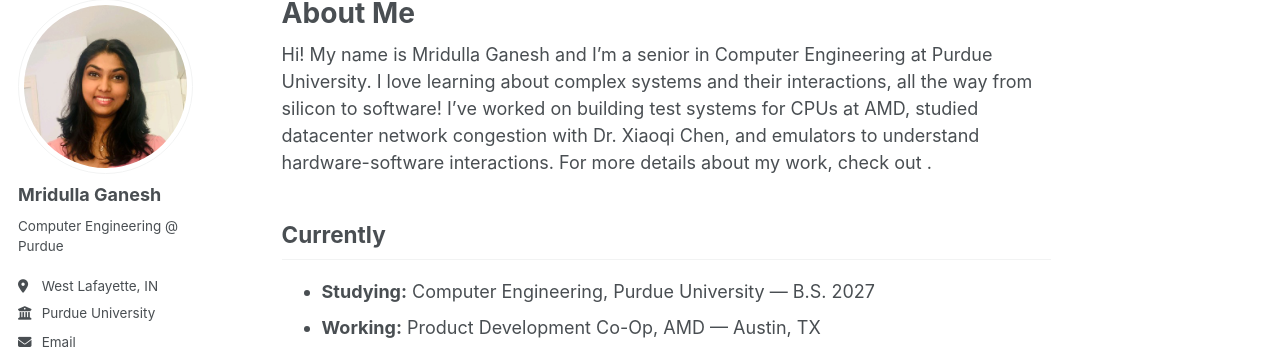
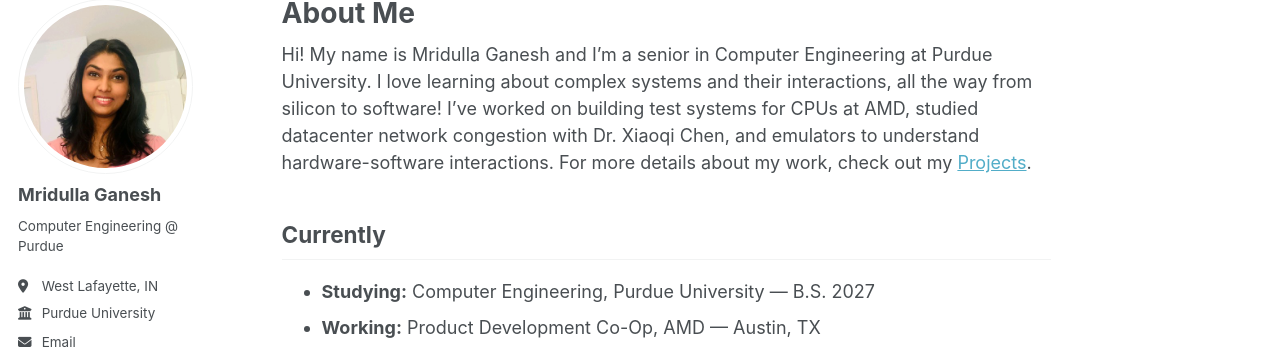
Before and after one commit to mridg/mridg.github.io, a Jekyll site: the page built from _pages/about.md, in a window 1280 px wide and 1132 px high. Shown: the part 100-449 px from the top of the window. Built offline with Jekyll 4.4.1, drawn with Linux system fonts in a browser that asks for light colours; a script bundle is joined from its source files by our own code; library files that are not in the unit come from our copies.

Commit message:
just checking

```diff
--- a/_pages/about.md
+++ b/_pages/about.md
@@ -7,7 +7,7 @@ redirect_from:
   - /about.html
 ---
 
-Hi! My name is Mridulla Ganesh and I'm a senior in Computer Engineering at Purdue University. I love learning about complex systems and their interactions, all the way from silicon to software! I've worked on building test systems for CPUs at AMD, studied datacenter network congestion with Dr. Xiaoqi Chen, and emulators to understand hardware-software interactions. For more details about my work, check out []().
+Hi! My name is Mridulla Ganesh and I'm a senior in Computer Engineering at Purdue University. I love learning about complex systems and their interactions, all the way from silicon to software! I've worked on building test systems for CPUs at AMD, studied datacenter network congestion with Dr. Xiaoqi Chen, and emulators to understand hardware-software interactions. For more details about my work, check out my [Projects](/portfolio/).
 
 ## Currently
 
```
